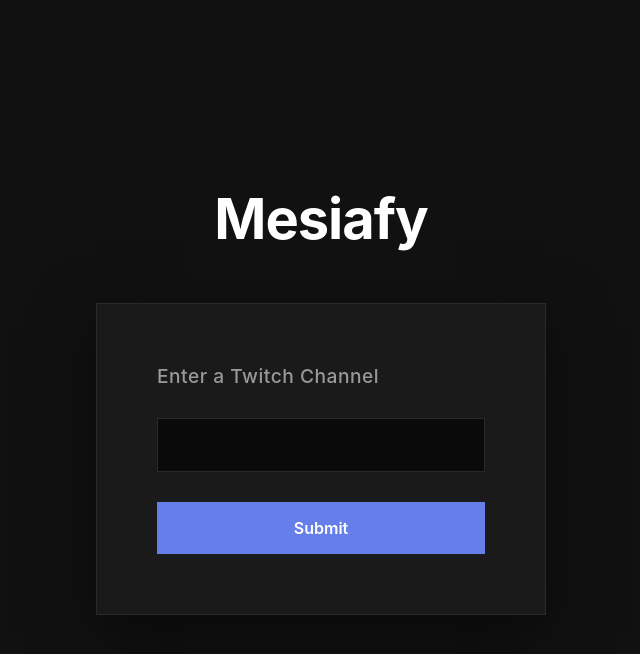
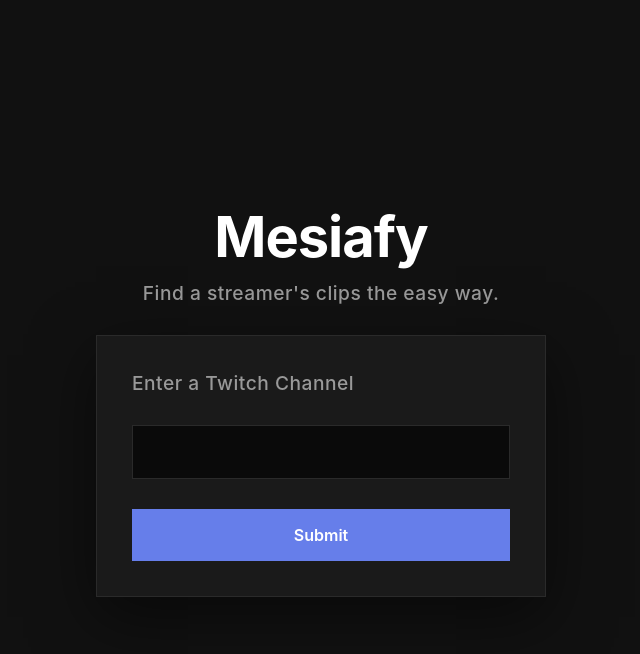
Before and after one commit to ncattles/twitch-clip-app-new, a Flask app: page / in a window 1280 px wide. Shown: the top 654 px of the page, without its empty margins (319-959 px from the left). Run offline with Flask 3, Linux system fonts and the light colour scheme.

Commit message:
added small subheader to title

```diff
--- a/static/css/index.css
+++ b/static/css/index.css
@@ -22,14 +22,14 @@
   font-weight: 700;
   color: #ffffff;
   letter-spacing: -1px;
-  margin-bottom: 50px;
+  margin-bottom: 10px;
 }
 
 /* Main container */
 div {
   background-color: #1a1a1a;
   border: 1px solid #2a2a2a;
-  padding: 60px;
+  padding: 35px;
   min-width: 450px;
   box-shadow: 0 20px 60px rgba(0, 0, 0, 0.5);
 }
--- a/templates/index.html
+++ b/templates/index.html
@@ -8,6 +8,7 @@
   </head>
   <body>
     <h1>Mesiafy</h1>
+    <h2>Find a streamer's clips the easy way.</h2>
     <div>
       <h2>Enter a Twitch Channel</h2>
       {% if error %}
```
